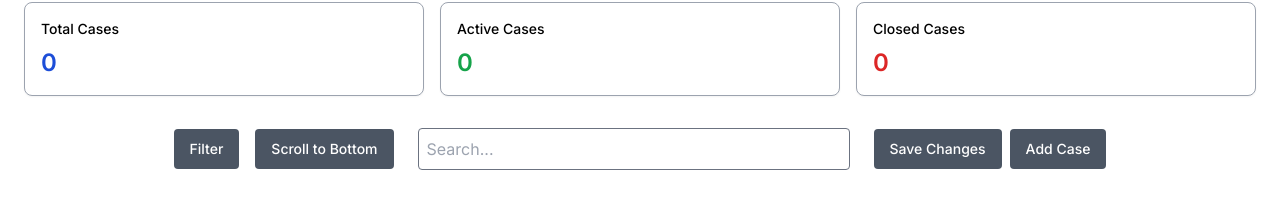
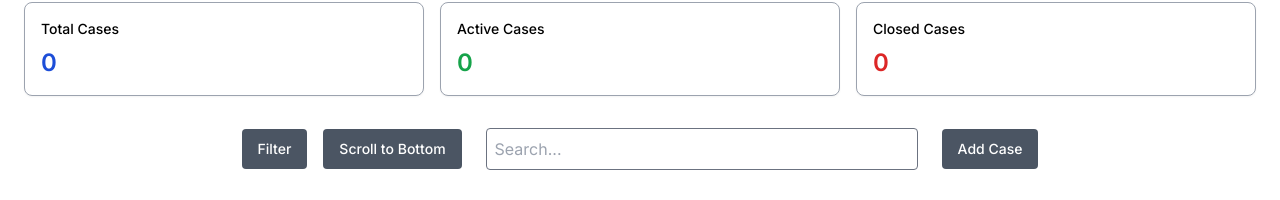
Before and after one commit to Saimkhalid6220/project_gov, a Next.js app: page / in a window 1280 px wide. Shown: the part 135-335 px from the top of the page. Built offline with nearby package versions, Linux system fonts and the light colour scheme; no server answers; the database is empty; sample sign-in values are in the browser's storage.

Commit message:
save changes button removed

```diff
--- a/components/features/excel.tsx
+++ b/components/features/excel.tsx
@@ -254,9 +254,6 @@ const ExcelComponent = () => {
         </Button>
         <Search onSearch={handleSearch} />
         <div className="flex gap-2">
-          <Button onClick={handleSaveChanges} className="bg-gray-600 hover:bg-gray-700 text-white px-4 py-2 rounded">
-            Save Changes
-          </Button>
           <Button onClick={handleAddCaseClick} className="bg-gray-600 hover:bg-gray-700 text-white px-4 py-2 rounded">
             Add Case
           </Button>
```
